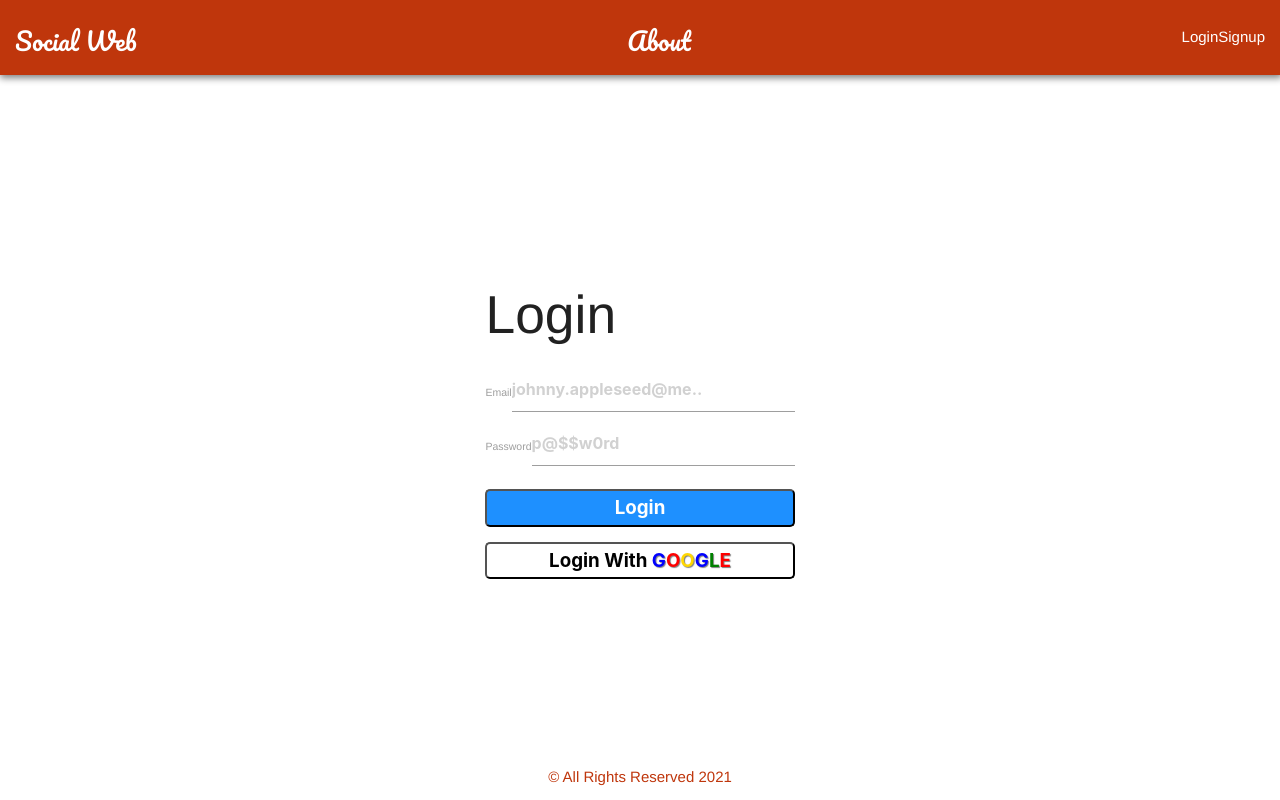
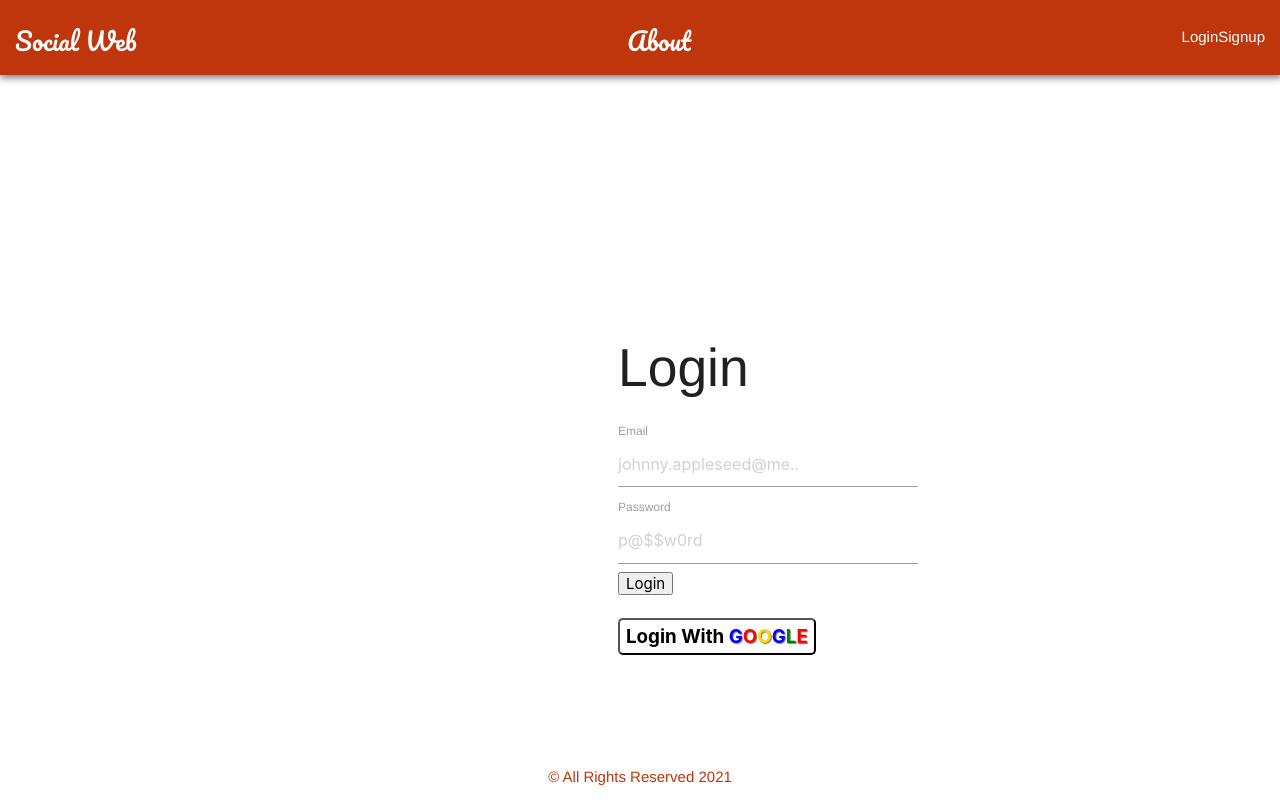
Before and after one commit to Avisa-GA/social-web, a React (Create React App) app: page /login in a window 1280 px wide. Built offline with nearby package versions, Linux system fonts and the light colour scheme; no server answers; the HTML template or start-up script is replaced by a standard one; a web font is replaced by a local one.

Commit message:
fix: css

```diff
--- a/src/components/UserForm.js
+++ b/src/components/UserForm.js
@@ -1,7 +1,6 @@
 import { useState } from "react";
 import { createUser, loginUser } from "../services/user-service";
 import { useHistory } from "react-router-dom";
-import { StyledForm } from "../styles";
 import GoogleButton from "./GoogleButton";
 
 export default function UserForm({ isLogin }) {
@@ -81,7 +80,7 @@ export default function UserForm({ isLogin }) {
   const { firstName, lastName, email, password, passwordConf } = formState;
 
   return (
-    <StyledForm onSubmit={isLogin ? handleLogin : handleSignup}>
+    <form style={{maxWidth: "300px", marginLeft: "20%", marginTop: "10%"}} onSubmit={isLogin ? handleLogin : handleSignup}>
       <legend>
         <h2>{isLogin ? "Login" : "Signup"}</h2>
         {formState.errors && <p>{formState.errors}</p>}
@@ -150,8 +149,10 @@ export default function UserForm({ isLogin }) {
           type="submit"
           value={isLogin ? "Login" : "Signup"}
         />
+        <br />
+        <br />
         <GoogleButton />
       </legend>
-    </StyledForm>
+    </form>
   );
 }
--- a/src/pages/Signup.js
+++ b/src/pages/Signup.js
@@ -10,8 +10,8 @@ const StyledSignupPage = styled(StyledMain)`
 
 export default function Signup(props) {
   return (
-    <StyledSignupPage>
+     <StyledSignupPage>
       <UserForm isLogin={false} />
-    </StyledSignupPage>
+      </StyledSignupPage>
   );
 }
--- a/src/styles.js
+++ b/src/styles.js
@@ -49,45 +49,7 @@ export const StyledTitle = styled.p`
 
 
 
-export const StyledForm = styled.form`
-  legend {
-    display: flex;
-    padding: 1rem;
-    flex-direction: column;
-    max-width: 100rem;
-    margin: auto;
-    label {
-      display: flex;
-      font-size: 0.7rem;
-      justify-content: space-between;
-      align-items: center;
-    }
-    input {
-      border-radius: 5px;
-      height: 2.5rem;
-      font-size: 1.25rem;
-      font-weight: 700;
-      margin: 1rem 0 1rem 1rem;
-    }
-    input[type="file"] {
-      display: flex;
-      align-items: center;
-      font-size: 1rem;
-      max-width: 15rem;
-    }
-    input[type="submit"] {
-      background-color: dodgerblue;
-      color: #ffffff;
-      margin-left: 0;
-      &:hover {
-        background-color: #000000;
-      }
-      &:disabled {
-        background-color: #808080;
-      }
-    }
-  }
-`;
+
 
 export const StyledLayout = styled.div`
   display: flex;
```
